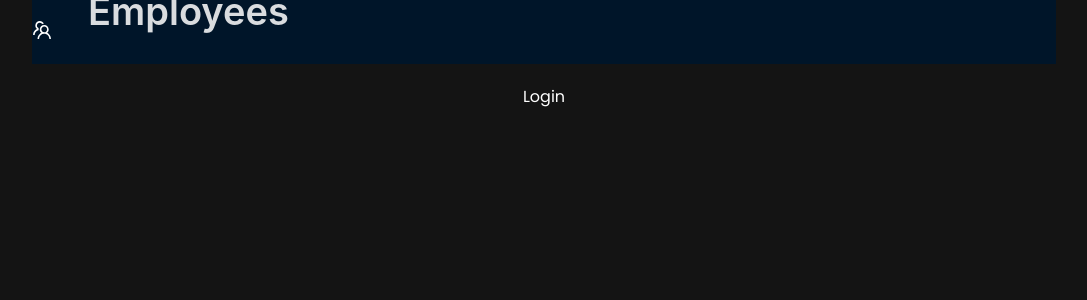
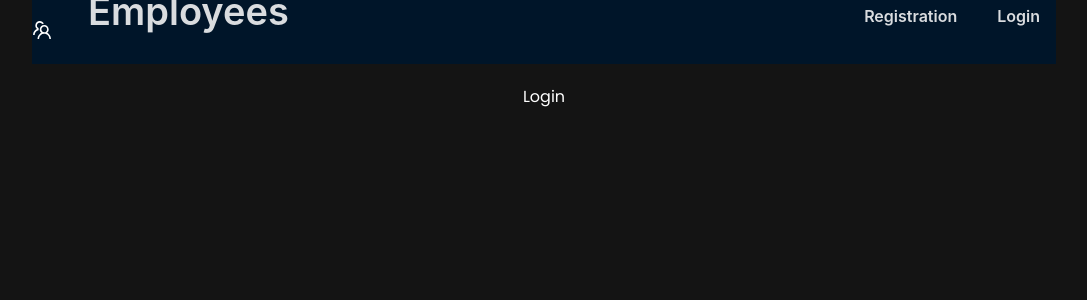
Before and after one commit to antony-black/employees-server, a React (Create React App) app in the folder client/: page /login in a window 1280 px wide. Shown: the top 300 px of the page, without its empty margins (96-1183 px from the left). Built offline with nearby package versions, Linux system fonts and the light colour scheme.

Commit message:
added 'Header' component

```diff
--- a/client/src/components/header/index.tsx
+++ b/client/src/components/header/index.tsx
@@ -16,6 +16,18 @@ export const Header: React.FC = () => {
           </CustomButton>
         </Link>
       </Space>
+      <Space>
+        <Link to={Paths.registration}>
+          <CustomButton type="link">
+            <Typography.Title level={5}>Registration</Typography.Title>
+          </CustomButton>
+        </Link>
+        <Link to={Paths.login}>
+          <CustomButton type="link">
+            <Typography.Title level={5}>Login</Typography.Title>
+          </CustomButton>
+        </Link>
+      </Space>
     </Layout.Header>
   );
 };
```
